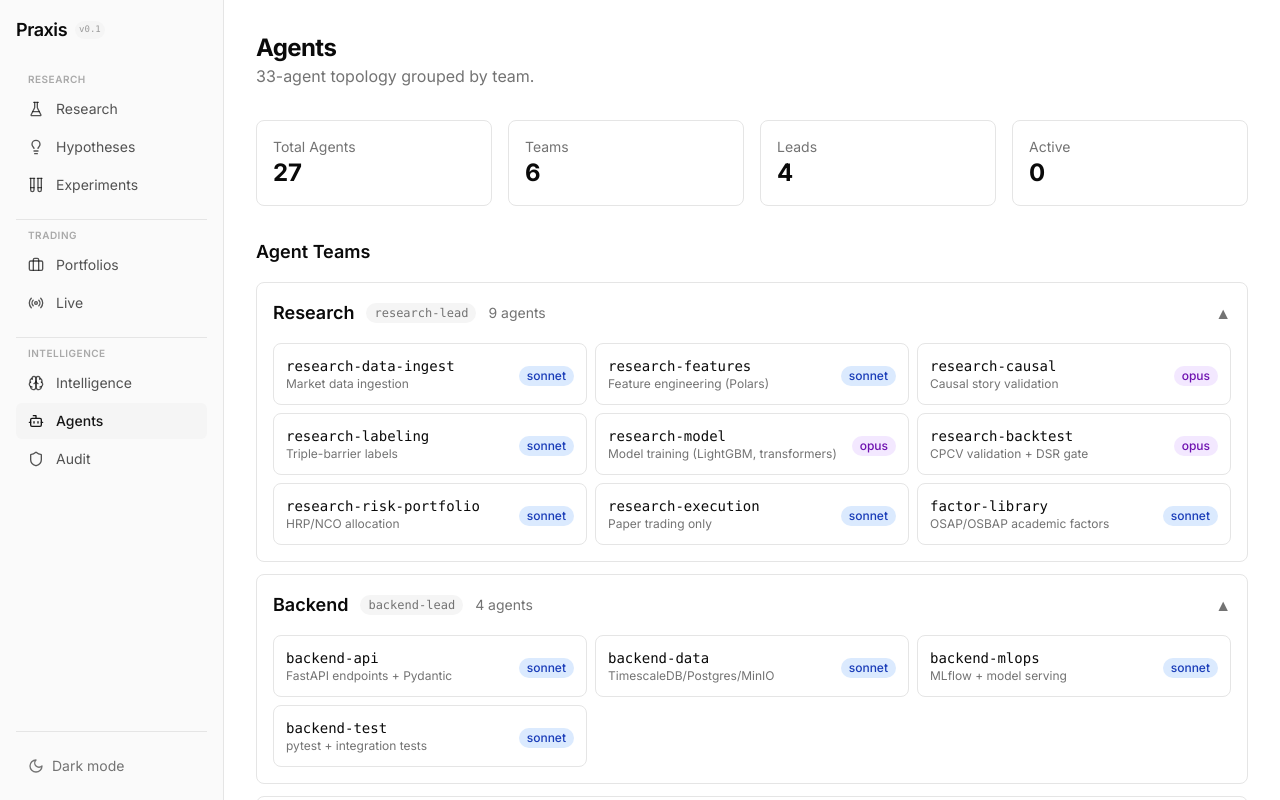
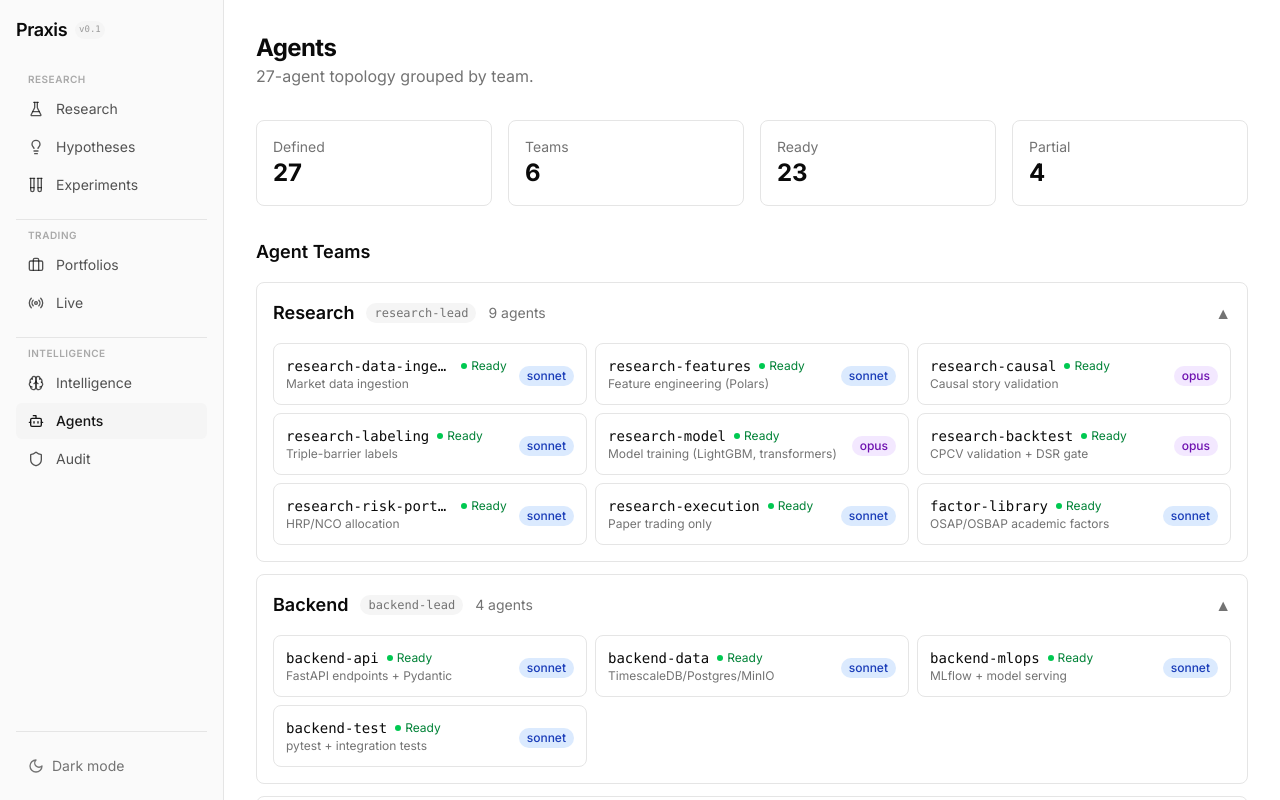
Before and after one commit to Moleculez/praxis, a Next.js app in the folder apps/web/: page /agents in a window 1280 px wide. Shown: the top 800 px of the page. Built offline with nearby package versions, Linux system fonts and the light colour scheme.

Commit message:
feat: audit search/filter, portfolio honest equity placeholder, agents metrics
- Audit page: keyword search + date range filter (client-side)
- Portfolio page: replace mock equity curve with honest empty state
- Agents page: replace hardcoded Active:0 with Defined count + status indicators

```diff
--- a/apps/web/src/app/(routes)/agents/page.tsx
+++ b/apps/web/src/app/(routes)/agents/page.tsx
@@ -1,11 +1,14 @@
 "use client";
 
 import { useState } from "react";
+
+type AgentStatus = "ready" | "partial";
 
 type Agent = {
   name: string;
   description: string;
   model: "opus" | "sonnet";
+  status: AgentStatus;
 };
 
 type Team = {
@@ -19,76 +22,83 @@ const teams: Team[] = [
     name: "Research",
     lead: "research-lead",
     agents: [
-      { name: "research-data-ingest", description: "Market data ingestion", model: "sonnet" },
-      { name: "research-features", description: "Feature engineering (Polars)", model: "sonnet" },
-      { name: "research-causal", description: "Causal story validation", model: "opus" },
-      { name: "research-labeling", description: "Triple-barrier labels", model: "sonnet" },
-      { name: "research-model", description: "Model training (LightGBM, transformers)", model: "opus" },
-      { name: "research-backtest", description: "CPCV validation + DSR gate", model: "opus" },
-      { name: "research-risk-portfolio", description: "HRP/NCO allocation", model: "sonnet" },
-      { name: "research-execution", description: "Paper trading only", model: "sonnet" },
-      { name: "factor-library", description: "OSAP/OSBAP academic factors", model: "sonnet" },
+      { name: "research-data-ingest", description: "Market data ingestion", model: "sonnet", status: "ready" },
+      { name: "research-features", description: "Feature engineering (Polars)", model: "sonnet", status: "ready" },
+      { name: "research-causal", description: "Causal story validation", model: "opus", status: "ready" },
+      { name: "research-labeling", description: "Triple-barrier labels", model: "sonnet", status: "ready" },
+      { name: "research-model", description: "Model training (LightGBM, transformers)", model: "opus", status: "ready" },
+      { name: "research-backtest", description: "CPCV validation + DSR gate", model: "opus", status: "ready" },
+      { name: "research-risk-portfolio", description: "HRP/NCO allocation", model: "sonnet", status: "ready" },
+      { name: "research-execution", description: "Paper trading only", model: "sonnet", status: "ready" },
+      { name: "factor-library", description: "OSAP/OSBAP academic factors", model: "sonnet", status: "ready" },
     ],
   },
   {
     name: "Backend",
     lead: "backend-lead",
     agents: [
-      { name: "backend-api", description: "FastAPI endpoints + Pydantic", model: "sonnet" },
-      { name: "backend-data", description: "TimescaleDB/Postgres/MinIO", model: "sonnet" },
-      { name: "backend-mlops", description: "MLflow + model serving", model: "sonnet" },
-      { name: "backend-test", description: "pytest + integration tests", model: "sonnet" },
+      { name: "backend-api", description: "FastAPI endpoints + Pydantic", model: "sonnet", status: "ready" },
+      { name: "backend-data", description: "TimescaleDB/Postgres/MinIO", model: "sonnet", status: "ready" },
+      { name: "backend-mlops", description: "MLflow + model serving", model: "sonnet", status: "ready" },
+      { name: "backend-test", description: "pytest + integration tests", model: "sonnet", status: "ready" },
     ],
   },
   {
     name: "Frontend",
     lead: "frontend-lead",
     agents: [
-      { name: "frontend-state", description: "Types, API client, TanStack Query", model: "sonnet" },
-      { name: "frontend-ui", description: "Pages + shadcn components", model: "sonnet" },
-      { name: "frontend-charts", description: "Recharts + lightweight-charts", model: "sonnet" },
-      { name: "frontend-test", description: "Vitest + Playwright", model: "sonnet" },
+      { name: "frontend-state", description: "Types, API client, TanStack Query", model: "sonnet", status: "ready" },
+      { name: "frontend-ui", description: "Pages + shadcn components", model: "sonnet", status: "ready" },
+      { name: "frontend-charts", description: "Recharts + lightweight-charts", model: "sonnet", status: "ready" },
+      { name: "frontend-test", description: "Vitest + Playwright", model: "sonnet", status: "ready" },
     ],
   },
   {
     name: "Intelligence",
     lead: "intel-lead",
     agents: [
-      { name: "intel-crawler", description: "Data crawlers (FRED, EDGAR, news, etc.)", model: "sonnet" },
-      { name: "intel-validator", description: "Claim extraction + corroboration", model: "opus" },
-      { name: "phd-council", description: "Multi-LLM PhD council (6 personas)", model: "opus" },
-      { name: "pm-discretionary", description: "Discretionary PM with kill criteria", model: "opus" },
+      { name: "intel-crawler", description: "Data crawlers (FRED, EDGAR, news, etc.)", model: "sonnet", status: "partial" },
+      { name: "intel-validator", description: "Claim extraction + corroboration", model: "opus", status: "partial" },
+      { name: "phd-council", description: "Multi-LLM PhD council (6 personas)", model: "opus", status: "partial" },
+      { name: "pm-discretionary", description: "Discretionary PM with kill criteria", model: "opus", status: "partial" },
     ],
   },
   {
     name: "Cross-cutting",
     lead: null,
     agents: [
-      { name: "code-reviewer", description: "PR review for all teams", model: "opus" },
-      { name: "llm-verifier", description: "Multi-LLM verification panel", model: "opus" },
+      { name: "code-reviewer", description: "PR review for all teams", model: "opus", status: "ready" },
+      { name: "llm-verifier", description: "Multi-LLM verification panel", model: "opus", status: "ready" },
     ],
   },
   {
     name: "Workflow",
     lead: null,
     agents: [
-      { name: "master-orchestrator", description: "Top-level request router", model: "opus" },
-      { name: "commit", description: "Clean git commits (no co-author)", model: "sonnet" },
-      { name: "commit-push-pr", description: "Commit + push + PR creation", model: "sonnet" },
-      { name: "version-sync", description: "Version bump across all manifests", model: "sonnet" },
+      { name: "master-orchestrator", description: "Top-level request router", model: "opus", status: "ready" },
+      { name: "commit", description: "Clean git commits (no co-author)", model: "sonnet", status: "ready" },
+      { name: "commit-push-pr", description: "Commit + push + PR creation", model: "sonnet", status: "ready" },
+      { name: "version-sync", description: "Version bump across all manifests", model: "sonnet", status: "ready" },
     ],
   },
 ];
 
 const TOTAL_AGENTS = teams.reduce((sum, t) => sum + t.agents.length, 0);
 const TOTAL_TEAMS = teams.length;
-const TOTAL_LEADS = teams.filter((t) => t.lead !== null).length;
+const READY_COUNT = teams.reduce(
+  (sum, t) => sum + t.agents.filter((a) => a.status === "ready").length,
+  0,
+);
+const PARTIAL_COUNT = teams.reduce(
+  (sum, t) => sum + t.agents.filter((a) => a.status === "partial").length,
+  0,
+);
 
 function ModelBadge({ model }: { model: "opus" | "sonnet" }) {
   const styles =
     model === "opus"
-      ? "bg-purple-100 text-purple-800"
-      : "bg-blue-100 text-blue-800";
+      ? "bg-purple-100 text-purple-800 dark:bg-purple-900 dark:text-purple-200"
+      : "bg-blue-100 text-blue-800 dark:bg-blue-900 dark:text-blue-200";
 
   return (
     <span className={`inline-block rounded-full px-2 py-0.5 text-xs font-medium ${styles}`}>
@@ -97,11 +107,31 @@ function ModelBadge({ model }: { model: "opus" | "sonnet" }) {
   );
 }
 
+function StatusBadge({ status }: { status: AgentStatus }) {
+  if (status === "ready") {
+    return (
+      <span className="inline-flex items-center gap-1 text-xs text-green-700 dark:text-green-400">
+        <span className="inline-block h-1.5 w-1.5 rounded-full bg-green-500" />
+        Ready
+      </span>
+    );
+  }
+  return (
+    <span className="inline-flex items-center gap-1 text-xs text-yellow-700 dark:text-yellow-400">
+      <span className="inline-block h-1.5 w-1.5 rounded-full bg-yellow-500" />
+      Partial
+    </span>
+  );
+}
+
 function AgentCard({ agent }: { agent: Agent }) {
   return (
     <div className="flex items-center justify-between rounded-lg border border-border bg-card p-3">
       <div className="min-w-0">
-        <p className="truncate font-mono text-sm font-medium">{agent.name}</p>
+        <div className="flex items-center gap-2">
+          <p className="truncate font-mono text-sm font-medium">{agent.name}</p>
+          <StatusBadge status={agent.status} />
+        </div>
         <p className="truncate text-xs text-muted-foreground">{agent.description}</p>
       </div>
       <div className="ml-3 shrink-0">
@@ -146,10 +176,10 @@ function TeamSection({ team }: { team: Team }) {
 }
 
 const stats = [
-  { label: "Total Agents", value: TOTAL_AGENTS },
+  { label: "Defined", value: TOTAL_AGENTS },
   { label: "Teams", value: TOTAL_TEAMS },
-  { label: "Leads", value: TOTAL_LEADS },
-  { label: "Active", value: 0 },
+  { label: "Ready", value: READY_COUNT },
+  { label: "Partial", value: PARTIAL_COUNT },
 ];
 
 export default function AgentsPage() {
@@ -158,7 +188,7 @@ export default function AgentsPage() {
       <div>
         <h1 className="text-2xl font-bold tracking-tight">Agents</h1>
         <p className="text-muted-foreground">
-          33-agent topology grouped by team.
+          {TOTAL_AGENTS}-agent topology grouped by team.
         </p>
       </div>
 
--- a/apps/web/src/app/(routes)/audit/page.tsx
+++ b/apps/web/src/app/(routes)/audit/page.tsx
@@ -1,6 +1,6 @@
 "use client";
 
-import { useMemo, useState } from "react";
+import { useEffect, useMemo, useState } from "react";
 import { FileText } from "lucide-react";
 import { useAuditDecisions, useAuditIncidents } from "@/hooks/use-audit";
 import { Markdown } from "@/components/markdown";
@@ -8,6 +8,16 @@ import { Markdown } from "@/components/markdown";
 type Tab = "decisions" | "incidents";
 
 const PAGE_SIZE = 25;
+
+function defaultFrom(): string {
+  const d = new Date();
+  d.setDate(d.getDate() - 7);
+  return d.toISOString().slice(0, 10);
+}
+
+function defaultTo(): string {
+  return new Date().toISOString().slice(0, 10);
+}
 
 function EmptyState({ message }: { message: string }) {
   return (
@@ -51,9 +61,39 @@ function Pagination({
   );
 }
 
-function DecisionsTable() {
+type Filters = {
+  search: string;
+  from: string;
+  to: string;
+};
+
+function matchesDateRange(ts: string | undefined, from: string, to: string): boolean {
+  if (!ts) return true;
+  const dateStr = ts.slice(0, 10);
+  if (from && dateStr < from) return false;
+  if (to && dateStr > to) return false;
+  return true;
+}
+
+function DecisionsTable({ filters }: { filters: Filters }) {
   const { data, isLoading } = useAuditDecisions();
   const [page, setPage] = useState(0);
+
+  const filtered = useMemo(() => {
+    if (!data) return [];
+    const q = filters.search.toLowerCase();
+    return [...data]
+      .filter((d) => {
+        if (q) {
+          const haystack = `${d.request ?? ""} ${d.lead ?? ""} ${d.reason ?? ""}`.toLowerCase();
+          if (!haystack.includes(q)) return false;
+        }
+        return matchesDateRange(d.ts, filters.from, filters.to);
+      })
+      .sort((a, b) => new Date(b.ts).getTime() - new Date(a.ts).getTime());
+  }, [data, filters.search, filters.from, filters.to]);
+
+  useEffect(() => setPage(0), [filters.search, filters.from, filters.to]);
 
   if (isLoading) {
     return <p className="text-muted-foreground">Loading decisions...</p>;
@@ -63,13 +103,13 @@ function DecisionsTable() {
     return <EmptyState message="No decisions recorded yet." />;
   }
 
-  const sorted = useMemo(
-    () => [...data].sort((a, b) => new Date(b.ts).getTime() - new Date(a.ts).getTime()),
-    [data],
-  );
+  if (filtered.length === 0) {
+    return <EmptyState message="No decisions match the current filters." />;
+  }
 
-  const totalPages = Math.ceil(sorted.length / PAGE_SIZE);
-  const paged = sorted.slice(page * PAGE_SIZE, (page + 1) * PAGE_SIZE);
+  const totalPages = Math.ceil(filtered.length / PAGE_SIZE);
+  const safePage = Math.min(page, Math.max(0, totalPages - 1));
+  const paged = filtered.slice(safePage * PAGE_SIZE, (safePage + 1) * PAGE_SIZE);
 
   return (
     <>
@@ -104,9 +144,27 @@ function DecisionsTable() {
   );
 }
 
-function IncidentsTable() {
+function IncidentsTable({ filters }: { filters: Filters }) {
   const { data, isLoading } = useAuditIncidents();
   const [page, setPage] = useState(0);
+
+  const filtered = useMemo(() => {
+    if (!data) return [];
+    const q = filters.search.toLowerCase();
+    return [...data]
+      .filter((inc) => {
+        if (q) {
+          const haystack = `${inc.agent ?? ""} ${inc.error ?? ""} ${inc.context ?? ""}`.toLowerCase();
+          if (!haystack.includes(q)) return false;
+        }
+        return matchesDateRange(inc.ts, filters.from, filters.to);
+      })
+      .sort(
+        (a, b) => new Date(b.ts ?? 0).getTime() - new Date(a.ts ?? 0).getTime(),
+      );
+  }, [data, filters.search, filters.from, filters.to]);
+
+  useEffect(() => setPage(0), [filters.search, filters.from, filters.to]);
 
   if (isLoading) {
     return <p className="text-muted-foreground">Loading incidents...</p>;
@@ -116,16 +174,13 @@ function IncidentsTable() {
     return <EmptyState message="No incidents recorded yet." />;
   }
 
-  const sorted = useMemo(
-    () =>
-      [...data].sort(
-        (a, b) => new Date(b.ts ?? 0).getTime() - new Date(a.ts ?? 0).getTime(),
-      ),
-    [data],
-  );
+  if (filtered.length === 0) {
+    return <EmptyState message="No incidents match the current filters." />;
+  }
 
-  const totalPages = Math.ceil(sorted.length / PAGE_SIZE);
-  const paged = sorted.slice(page * PAGE_SIZE, (page + 1) * PAGE_SIZE);
+  const totalPages = Math.ceil(filtered.length / PAGE_SIZE);
+  const safePage = Math.min(page, Math.max(0, totalPages - 1));
+  const paged = filtered.slice(safePage * PAGE_SIZE, (safePage + 1) * PAGE_SIZE);
 
   return (
     <>
@@ -172,6 +227,20 @@ function IncidentsTable() {
 
 export default function AuditPage() {
   const [tab, setTab] = useState<Tab>("decisions");
+  const [search, setSearch] = useState("");
+  const [from, setFrom] = useState(defaultFrom);
+  const [to, setTo] = useState(defaultTo);
+
+  const filters: Filters = useMemo(
+    () => ({ search, from, to }),
+    [search, from, to],
+  );
+
+  function clearFilters() {
+    setSearch("");
+    setFrom(defaultFrom());
+    setTo(defaultTo());
+  }
 
   return (
     <div className="space-y-6">
@@ -180,6 +249,44 @@ export default function AuditPage() {
         <p className="mt-1 text-sm text-muted-foreground">
           Append-only audit log. Entries cannot be modified or deleted.
         </p>
+      </div>
+
+      {/* Filters */}
+      <div className="flex flex-wrap items-end gap-3 mb-4">
+        <div>
+          <label className="block text-sm font-medium mb-1">Search</label>
+          <input
+            type="text"
+            placeholder="Filter by keyword..."
+            value={search}
+            onChange={(e) => setSearch(e.target.value)}
+            className="rounded-md border bg-background px-3 py-1.5 text-sm w-64"
+          />
+        </div>
+        <div>
+          <label className="block text-sm font-medium mb-1">From</label>
+          <input
+            type="date"
+            value={from}
+            onChange={(e) => setFrom(e.target.value)}
+            className="rounded-md border bg-background px-3 py-1.5 text-sm"
+          />
+        </div>
+        <div>
+          <label className="block text-sm font-medium mb-1">To</label>
+          <input
+            type="date"
+            value={to}
+            onChange={(e) => setTo(e.target.value)}
+            className="rounded-md border bg-background px-3 py-1.5 text-sm"
+          />
+        </div>
+        <button
+          onClick={clearFilters}
+          className="text-sm text-muted-foreground hover:text-foreground"
+        >
+          Clear
+        </button>
       </div>
 
       <div className="flex gap-2">
@@ -205,7 +312,11 @@ export default function AuditPage() {
         </button>
       </div>
 
-      {tab === "decisions" ? <DecisionsTable /> : <IncidentsTable />}
+      {tab === "decisions" ? (
+        <DecisionsTable filters={filters} />
+      ) : (
+        <IncidentsTable filters={filters} />
+      )}
     </div>
   );
 }
--- a/apps/web/src/app/(routes)/portfolios/page.tsx
+++ b/apps/web/src/app/(routes)/portfolios/page.tsx
@@ -7,12 +7,6 @@ import {
   Tooltip,
   ResponsiveContainer,
   Label,
-  LineChart,
-  Line,
-  XAxis,
-  YAxis,
-  Area,
-  CartesianGrid,
 } from "recharts";
 import { usePortfolio, useRiskMetrics } from "@/hooks/use-portfolios";
 import { cn } from "@/lib/utils";
@@ -104,11 +98,6 @@ function riskColor(metric: string, value: number | null): string {
       return "";
   }
 }
-
-const mockEquity = Array.from({ length: 30 }, (_, i) => ({
-  day: i + 1,
-  value: 100000 + Math.random() * 2000 - 1000,
-}));
 
 export default function PortfoliosPage() {
   const portfolio = usePortfolio();
@@ -257,52 +246,14 @@ export default function PortfoliosPage() {
 
       {/* Equity curve (placeholder) */}
       <div className="rounded-lg border p-4">
-        <h2 className="mb-4 text-lg font-semibold">Equity Curve</h2>
-        <p className="mb-2 text-xs text-muted-foreground">Simulated 30-day placeholder</p>
-        <ResponsiveContainer width="100%" height={250}>
-          <LineChart data={mockEquity}>
-            <CartesianGrid strokeDasharray="3 3" className="stroke-muted" />
-            <XAxis
-              dataKey="day"
-              tick={{ fontSize: 12 }}
-              className="fill-muted-foreground"
-            />
-            <YAxis
-              domain={["dataMin - 500", "dataMax + 500"]}
-              tickFormatter={(v: number) => `$${(v / 1000).toFixed(0)}k`}
-              tick={{ fontSize: 12 }}
-              className="fill-muted-foreground"
-            />
-            <Tooltip
-              formatter={(value: number) => formatUsd(value)}
-              labelFormatter={(label: number) => `Day ${label}`}
-              contentStyle={{
-                backgroundColor: "hsl(var(--background))",
-                border: "1px solid hsl(var(--border))",
-                borderRadius: "0.5rem",
-              }}
-            />
-            <defs>
-              <linearGradient id="equityFill" x1="0" y1="0" x2="0" y2="1">
-                <stop offset="5%" stopColor="hsl(var(--primary))" stopOpacity={0.3} />
-                <stop offset="95%" stopColor="hsl(var(--primary))" stopOpacity={0} />
-              </linearGradient>
-            </defs>
-            <Area
-              type="monotone"
-              dataKey="value"
-              stroke="none"
-              fill="url(#equityFill)"
-            />
-            <Line
-              type="monotone"
-              dataKey="value"
-              stroke="hsl(var(--primary))"
-              strokeWidth={2}
-              dot={false}
-            />
-          </LineChart>
-        </ResponsiveContainer>
+        <h2 className="text-lg font-semibold mb-4">Equity Curve</h2>
+        <div className="flex flex-col items-center justify-center py-12 text-muted-foreground">
+          <svg xmlns="http://www.w3.org/2000/svg" className="h-10 w-10 opacity-40 mb-2" fill="none" viewBox="0 0 24 24" stroke="currentColor" strokeWidth={1.5}>
+            <path strokeLinecap="round" strokeLinejoin="round" d="M3 13.125C3 12.504 3.504 12 4.125 12h2.25c.621 0 1.125.504 1.125 1.125v6.75C7.5 20.496 6.996 21 6.375 21h-2.25A1.125 1.125 0 013 19.875v-6.75zM9.75 8.625c0-.621.504-1.125 1.125-1.125h2.25c.621 0 1.125.504 1.125 1.125v11.25c0 .621-.504 1.125-1.125 1.125h-2.25a1.125 1.125 0 01-1.125-1.125V8.625zM16.5 4.125c0-.621.504-1.125 1.125-1.125h2.25C20.496 3 21 3.504 21 4.125v15.75c0 .621-.504 1.125-1.125 1.125h-2.25a1.125 1.125 0 01-1.125-1.125V4.125z" />
+          </svg>
+          <p className="text-sm">Equity curve available after running backtests</p>
+          <p className="text-xs mt-1">Run a pipeline to generate historical performance data</p>
+        </div>
       </div>
 
       {/* Risk metrics */}
```
